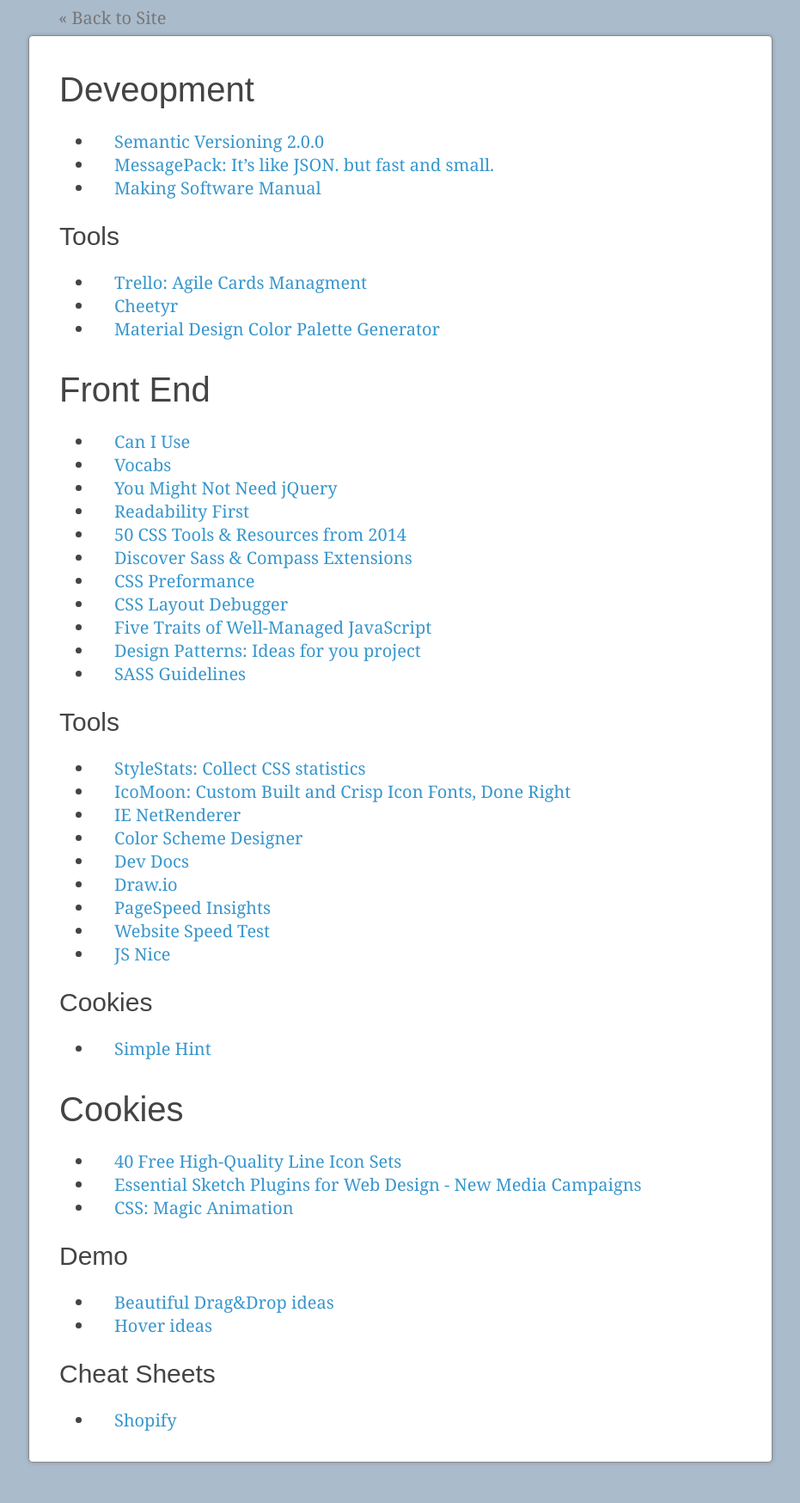
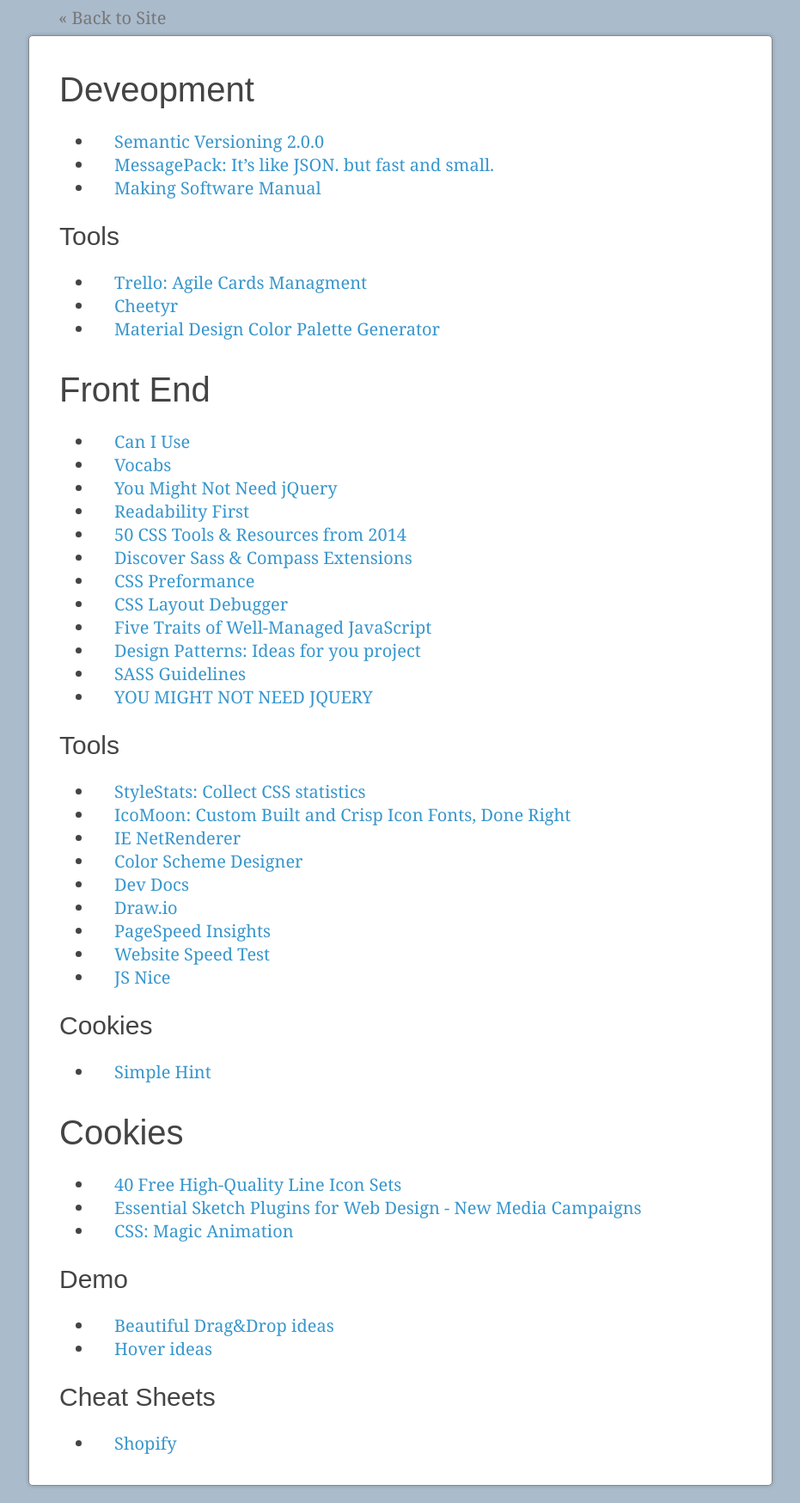
Before and after one commit to gordio/gordio.github.io, a Jekyll site: the page built from links.md, in a window 1280 px wide. Shown: the whole page at 86% size, without its empty margins (174-1105 px from the left). Built offline with Jekyll 4.4.1, drawn with Linux system fonts in a browser that asks for light colours; nearby versions of some CDN libraries; before the commit the page ends 1721 px from its top, so only the background shows below that.

Commit message:
Update links.md

```diff
--- a/links.md
+++ b/links.md
@@ -29,6 +29,7 @@
 - [Five Traits of Well-Managed JavaScript](http://www.ifwe.co/blog/posts/five-traits-of-well-managed-javascript/)
 - [Design Patterns: Ideas for you project](http://codepen.io/patterns/)
 - [SASS Guidelines](http://sass-guidelin.es/)
+- [YOU MIGHT NOT NEED JQUERY](http://youmightnotneedjquery.com/)
 
 Tools
 -----
```
